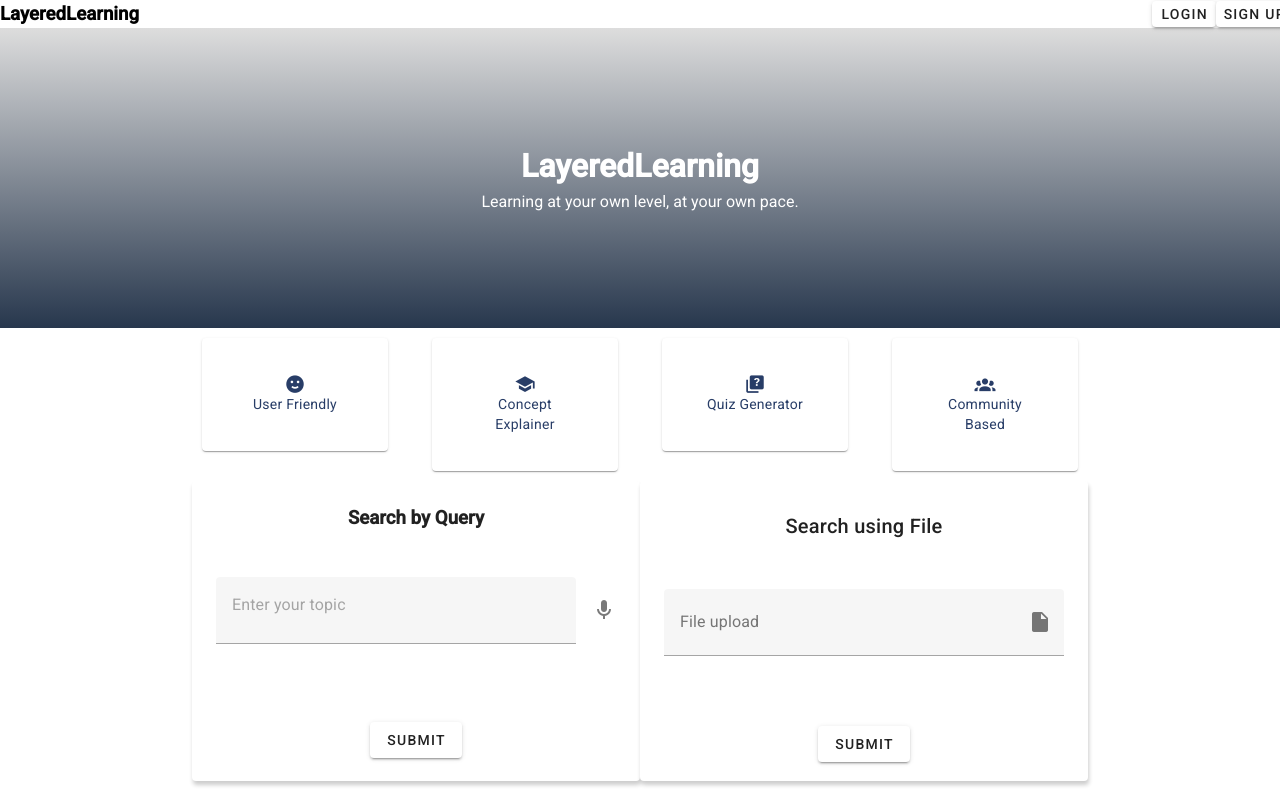
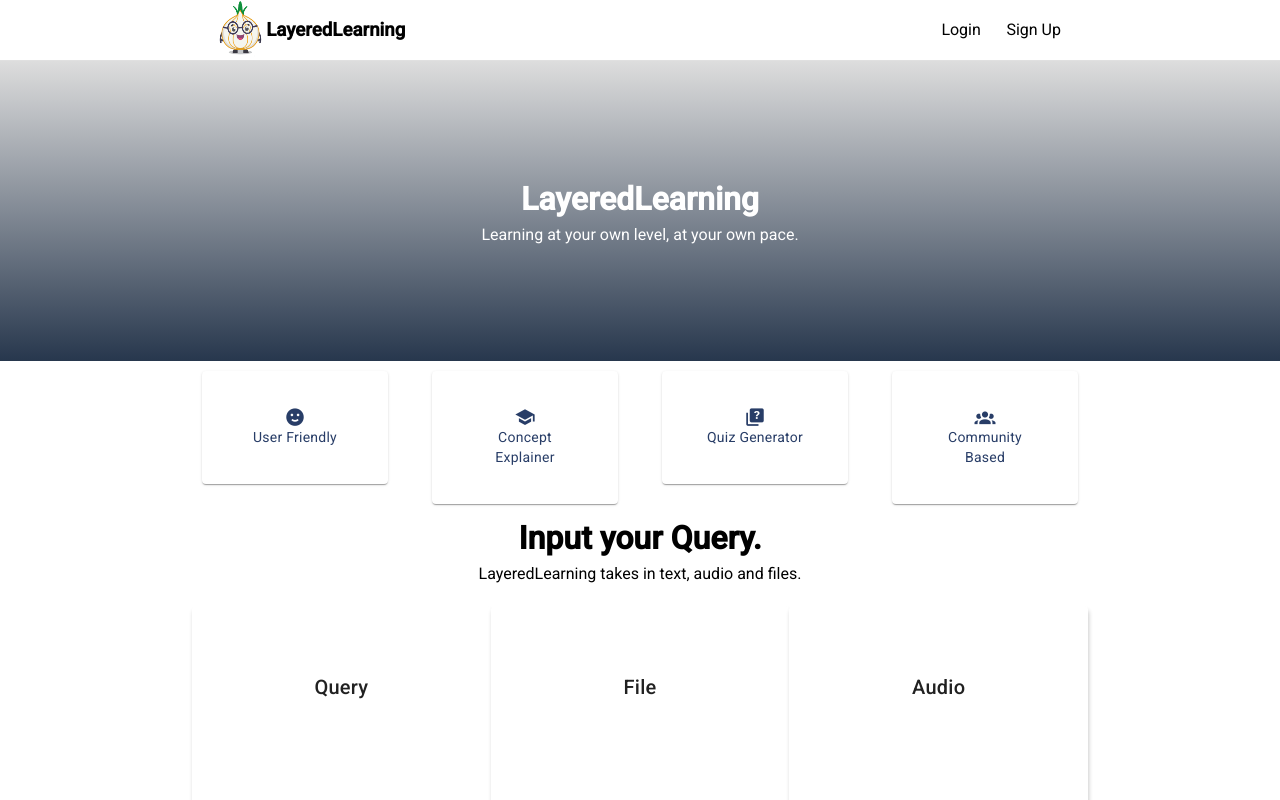
Before and after one commit to wjingen/layeredlearning, a Vue app: page / in a window 1280 px wide. Shown: the top 800 px of the page. Built offline with nearby package versions, Linux system fonts and the light colour scheme.

Commit message:
Trying to add PDF reader capability

```diff
--- a/babel.config.js
+++ b/babel.config.js
@@ -1,5 +1,6 @@
 module.exports = {
   presets: [
     '@vue/cli-plugin-babel/preset'
-  ]
+  ],
+  plugins: ["@babel/plugin-transform-private-methods"]
 }
--- a/package.json
+++ b/package.json
@@ -9,13 +9,17 @@
   },
   "dependencies": {
     "core-js": "^3.8.3",
+    "pdfjs-dist": "^3.6.172",
     "vue": "^3.2.13",
+    "vue-collapsed": "^1.1.3",
+    "vue-faq-accordion": "^1.6.2",
     "vue-router": "^4.2.1",
     "vuetify": "^3.3.1"
   },
   "devDependencies": {
     "@babel/core": "^7.12.16",
     "@babel/eslint-parser": "^7.12.16",
+    "@babel/plugin-transform-private-methods": "^7.22.3",
     "@vue/cli-plugin-babel": "~5.0.0",
     "@vue/cli-plugin-eslint": "~5.0.0",
     "@vue/cli-service": "~5.0.0",
--- a/src/components/FakeConversation.vue
+++ b/src/components/FakeConversation.vue
@@ -1,111 +1,62 @@
 <template>
-  <div class="conversation-container">
-    <div class="messages">
-      <div
-        v-for="(message, index) in conversation"
-        :key="index"
-        :class="['message', message.type]"
-      >
-        <div class="message-content">
-          <span>{{ message.text }}</span>
-        </div>
-      </div>
-    </div>
-    <div class="input-container">
-      <input
-        v-model="userInput"
-        @keydown.enter="sendMessage"
-        type="text"
-        placeholder="Type your message..."
-      />
-      <button @click="sendMessage">Send</button>
+  <div>
+    <input type="file" @change="handleFileChange" accept=".pdf" />
+    <div v-if="text">
+      <h2>Extracted Text:</h2>
+      <pre>{{ text }}</pre>
     </div>
   </div>
 </template>
 
 <script>
+import pdfjsLib from "pdfjs-dist";
+
 export default {
   data() {
     return {
-      conversation: [
-        { type: "bot", text: "Hello! How can I assist you today?" },
-      ],
-      userInput: "",
+      text: null,
     };
   },
   methods: {
-    sendMessage() {
-      if (this.userInput.trim() !== "") {
-        this.conversation.push({ type: "user", text: this.userInput });
-        this.userInput = "";
+    handleFileChange(event) {
+      const file = event.target.files[0];
+      if (file) {
+        const reader = new FileReader();
+        reader.onload = () => {
+          const typedArray = new Uint8Array(reader.result);
+          this.extractTextFromPDF(typedArray);
+        };
+        reader.readAsArrayBuffer(file);
+      }
+    },
+    extractTextFromPDF(typedArray) {
+      pdfjsLib.getDocument(typedArray).promise.then((pdf) => {
+        const totalPages = pdf.numPages;
+        let extractedText = "";
 
-        // Simulate bot response (replace this with your actual logic)
-        setTimeout(() => {
-          this.conversation.push({
-            type: "bot",
-            text: "I am just a demo chatbot. I cannot provide real responses.",
+        const getPageText = (pageNumber) => {
+          return pdf.getPage(pageNumber).then((page) => {
+            return page.getTextContent().then((content) => {
+              let pageText = "";
+              content.items.forEach((item) => {
+                pageText += item.str + " ";
+              });
+              return pageText.trim();
+            });
           });
-        }, 500);
-      }
+        };
+
+        const promises = [];
+        for (let i = 1; i <= totalPages; i++) {
+          promises.push(getPageText(i));
+        }
+
+        Promise.all(promises).then((texts) => {
+          extractedText = texts.join("\n");
+          this.text = extractedText;
+        });
+      });
     },
   },
 };
 </script>
-
-<style scoped>
-.conversation-container {
-  width: 400px;
-  border: 1px solid #ccc;
-  border-radius: 4px;
-  overflow: hidden;
-}
-
-.messages {
-  padding: 10px;
-  max-height: 300px;
-  overflow-y: scroll;
-}
-
-.message {
-  display: flex;
-  margin-bottom: 10px;
-}
-
-.bot {
-  justify-content: flex-start;
-}
-
-.user {
-  justify-content: flex-end;
-}
-
-.message-content {
-  padding: 6px 12px;
-  background-color: #f2f2f2;
-  border-radius: 4px;
-}
-
-.input-container {
-  display: flex;
-  align-items: center;
-  padding: 10px;
-  background-color: #f5f5f5;
-}
-
-input[type="text"] {
-  flex-grow: 1;
-  padding: 8px;
-  border-radius: 4px;
-  border: 1px solid #ccc;
-}
-
-button {
-  margin-left: 10px;
-  padding: 8px 12px;
-  border-radius: 4px;
-  background-color: #007bff;
-  color: #fff;
-  border: none;
-  cursor: pointer;
-}
-</style>
--- a/src/components/NavBar.vue
+++ b/src/components/NavBar.vue
@@ -1,11 +1,15 @@
 <template>
   <div class="main">
-    <h3>LayeredLearning</h3>
+    <div style="display: flex; align-items: center">
+      <img src="../../static/logo.png" class="image" />
+      <h3>LayeredLearning</h3>
+    </div>
     <div class="buttons">
-      <v-btn class="links">Login</v-btn>
-      <v-btn class="links">Sign Up</v-btn>
+      <p class="links">Login</p>
+      <p class="links">Sign Up</p>
     </div>
   </div>
+  <v-divider></v-divider>
 </template>
 
 <script>
@@ -15,15 +19,32 @@ export default {};
 <style scoped>
 .main {
   display: flex;
-  justify-content: space-between;
+  justify-content: space-around;
 }
 .buttons {
   display: flex;
 }
 
+.image {
+  height: 60px;
+  width: 60px;
+}
+
+.buttons {
+  /* background-color: red; */
+  width: 20%;
+  justify-content: flex-end;
+  align-self: center;
+}
 .buttons .links {
   padding: 0% 5%;
   height: 90%;
   align-self: center;
+  transition: transform 0.3s ease-in-out;
+}
+
+.buttons .links:hover {
+  color: #27374d;
+  transform: translateY(-5px);
 }
 </style>
--- a/src/components/TestComponent.vue
+++ b/src/components/TestComponent.vue
@@ -22,24 +22,39 @@
           </v-col>
         </v-row>
       </div>
+      <h1>Input your Query.</h1>
+      <p>LayeredLearning takes in text, audio and files.</p>
       <div class="search">
-        <v-card class="query-card">
-          <h3>Search by Query</h3>
+        <v-card title="Query" class="query-card">
           <v-text-field
             v-model="userQuery"
             placeholder="Enter your topic"
-            style="width: 400px; max-height: 100px"
+            style="width: 80%; max-height: 80px"
             :append-icon="icon"
             @click:append="speechRecognition"
           ></v-text-field>
           <v-btn @click="handleSubmit"> Submit </v-btn>
         </v-card>
-        <v-card title="Search using File" class="query-card"
+        <v-card title="File" class="query-card"
           ><v-file-input
             chips
             multiple
             label="File upload"
-            style="width: 400px; max-height: 100px"
+            style="width: 80%; max-height: 80px"
+            v-model="uploadedFiles"
+            :rules="rules"
+            prepend-icon=""
+            append-inner-icon="mdi-file"
+            @change="handleFileUpload"
+          ></v-file-input>
+          <v-btn @click="handleSubmit"> Submit </v-btn>
+        </v-card>
+        <v-card title="Audio" class="query-card"
+          ><v-file-input
+            chips
+            multiple
+            label="File upload"
+            style="width: 80%; max-height: 80px"
             v-model="uploadedFiles"
             :rules="rules"
             prepend-icon=""
@@ -50,6 +65,7 @@
         </v-card>
       </div>
     </div>
+    {{ questions }}
   </div>
 </template>
 
@@ -201,10 +217,11 @@ h2 {
   display: flex;
   justify-content: space-between;
   width: 100%;
+  padding-top: 20px;
 }
 .search .query-card {
-  width: 635px;
-  height: 300px;
+  width: 350px;
+  height: 500px;
   display: flex;
   flex-direction: column;
   align-items: center;
```
Also changed, not shown: static/logo.png (added), 1 other file (tests, documents, lock files or other folders).
